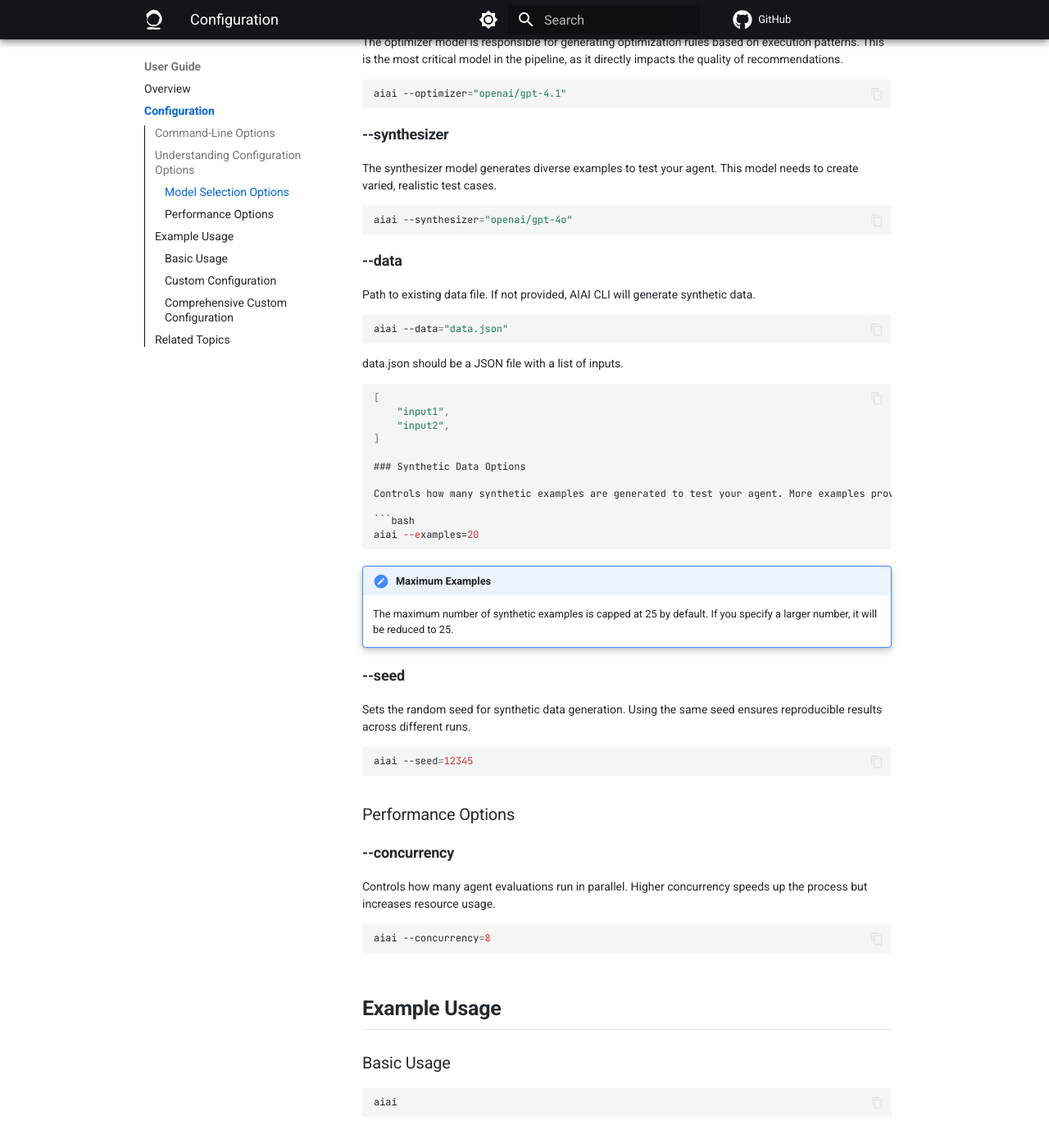
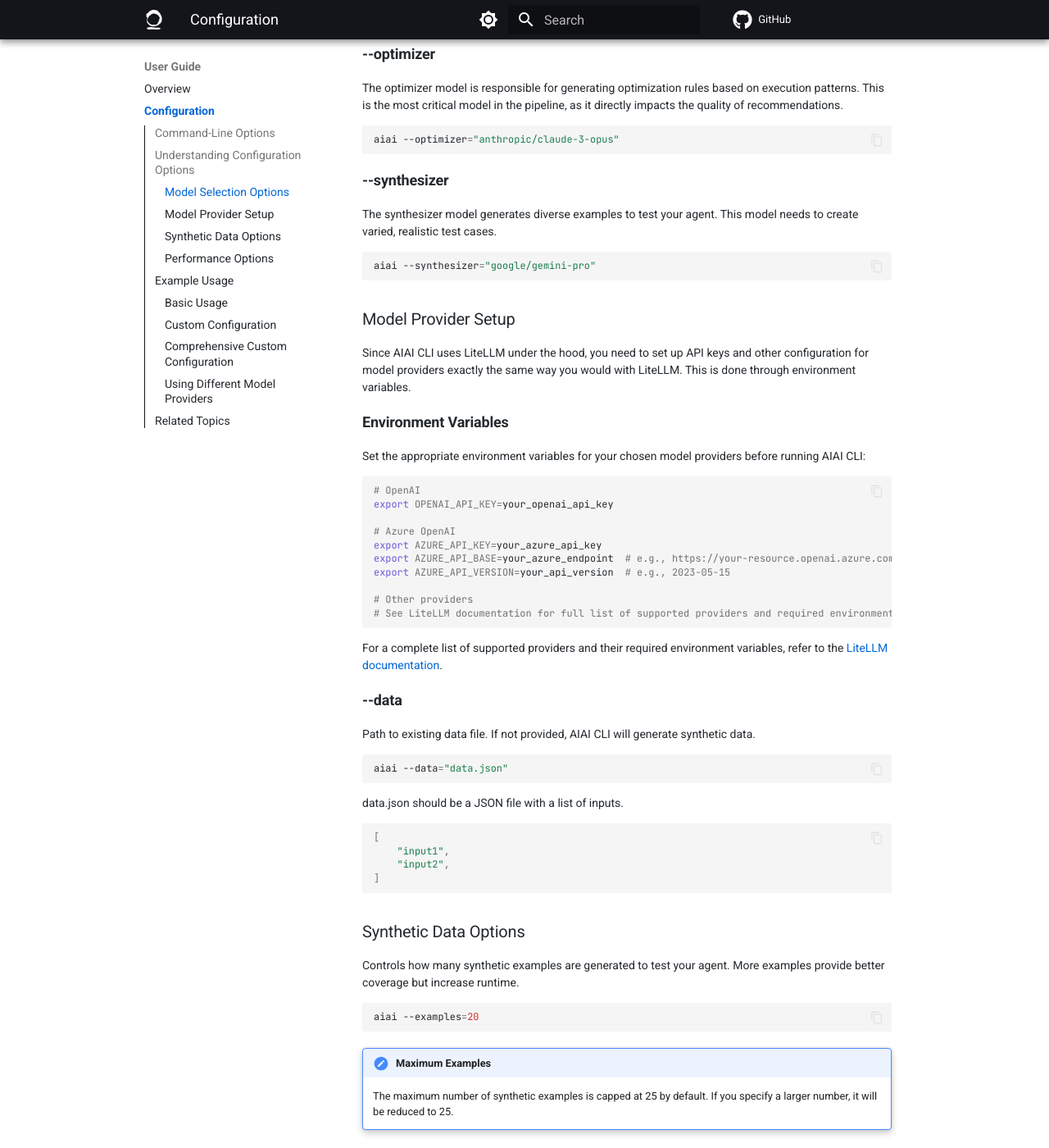
Before and after one commit to zenbase-ai/aiai-cli, an MkDocs documentation site: the page built from docs/docs/user-guide/configuration-reference.md, in a window 1280 px wide and 1400 px high, scrolled down 1463 px. Shown: the whole window at 82% size. Built offline with MkDocs 1.6.1 and Material for MkDocs 9.7.7, drawn with Linux system fonts in a browser that asks for light colours; comment, search, counter and statistics services are not loaded; some of the changed text lies outside the part shown.

Commit message:
Update documentation to include support for multiple model providers using LiteLLM. Specify model format and environment variables needed for different platforms, such as Azure and OpenAI. Add examples for setting up models and running AIAI CLI with various configurations.

````diff
--- a/docs/docs/user-guide/configuration-reference.md
+++ b/docs/docs/user-guide/configuration-reference.md
@@ -23,7 +23,9 @@
 
 ### Model Selection Options
 
-AIAI CLI uses different models for specific tasks in the optimization pipeline. You can customize which models are used for each task:
+AIAI CLI uses different models for specific tasks in the optimization pipeline. You can customize which models are used for each task. AIAI CLI supports all models available through [LiteLLM](https://docs.litellm.ai/docs/providers), allowing you to use models from various providers like OpenAI, Anthropic, Google, and many others.
+
+Models are specified using LiteLLM's format: `provider/model-name`.
 
 #### --analyzer
 
@@ -38,7 +40,7 @@
 The evaluator model assesses agent outputs against generated criteria. This model determines how well your agent performs on synthetic examples.
 
 ```bash
-aiai --evaluator="openai/gpt-4o"
+aiai --evaluator="azure/<your_deployment_name>"
 ```
 
 #### --optimizer
@@ -46,7 +48,7 @@
 The optimizer model is responsible for generating optimization rules based on execution patterns. This is the most critical model in the pipeline, as it directly impacts the quality of recommendations.
 
 ```bash
-aiai --optimizer="openai/gpt-4.1"
+aiai --optimizer="anthropic/claude-3-opus"
 ```
 
 #### --synthesizer
@@ -54,8 +56,31 @@
 The synthesizer model generates diverse examples to test your agent. This model needs to create varied, realistic test cases.
 
 ```bash
-aiai --synthesizer="openai/gpt-4o"
+aiai --synthesizer="google/gemini-pro"
 ```
+
+### Model Provider Setup
+
+Since AIAI CLI uses LiteLLM under the hood, you need to set up API keys and other configuration for model providers exactly the same way you would with LiteLLM. This is done through environment variables.
+
+#### Environment Variables
+
+Set the appropriate environment variables for your chosen model providers before running AIAI CLI:
+
+```bash
+# OpenAI
+export OPENAI_API_KEY=your_openai_api_key
+
+# Azure OpenAI
+export AZURE_API_KEY=your_azure_api_key
+export AZURE_API_BASE=your_azure_endpoint  # e.g., https://your-resource.openai.azure.com/
+export AZURE_API_VERSION=your_api_version  # e.g., 2023-05-15
+
+# Other providers
+# See LiteLLM documentation for full list of supported providers and required environment variables
+```
+
+For a complete list of supported providers and their required environment variables, refer to the [LiteLLM documentation](https://docs.litellm.ai/docs/providers).
 
 #### --data
 
@@ -72,6 +97,7 @@
     "input1",
     "input2",
 ]
+```
 
 ### Synthetic Data Options
 
@@ -123,13 +149,33 @@
 --analyzer="openai/o4-mini" \
 --evaluator="openai/o4-mini" \
 --optimizer="anthropic/claude-3-opus" \
---synthesizer="openai/gpt-4o" \
+--synthesizer="google/gemini-pro" \
 --examples=25 \
 --seed=12345 \
 --concurrency=8
+```
+
+### Using Different Model Providers
+
+Here's an example that uses Azure OpenAI models:
+
+```bash
+# First set required environment variables for Azure OpenAI
+export AZURE_API_KEY=your_azure_api_key
+export AZURE_API_BASE=https://your-resource.openai.azure.com/
+export AZURE_API_VERSION=2023-05-15
+
+# Then run AIAI with Azure OpenAI models
+# Format for Azure: azure/<your-deployment-name>
+aiai \
+--analyzer="azure/gpt-4o-mini" \
+--evaluator="azure/gpt-4o" \
+--optimizer="azure/gpt-4-turbo" \
+--synthesizer="azure/gpt-4o"
 ```
 
 ## Related Topics
 
 - [Installation](../getting-started/getting-started.md)
 - [Custom Agents](../examples/custom-agents.md)
+- [LiteLLM Documentation](https://docs.litellm.ai/docs/)
````
